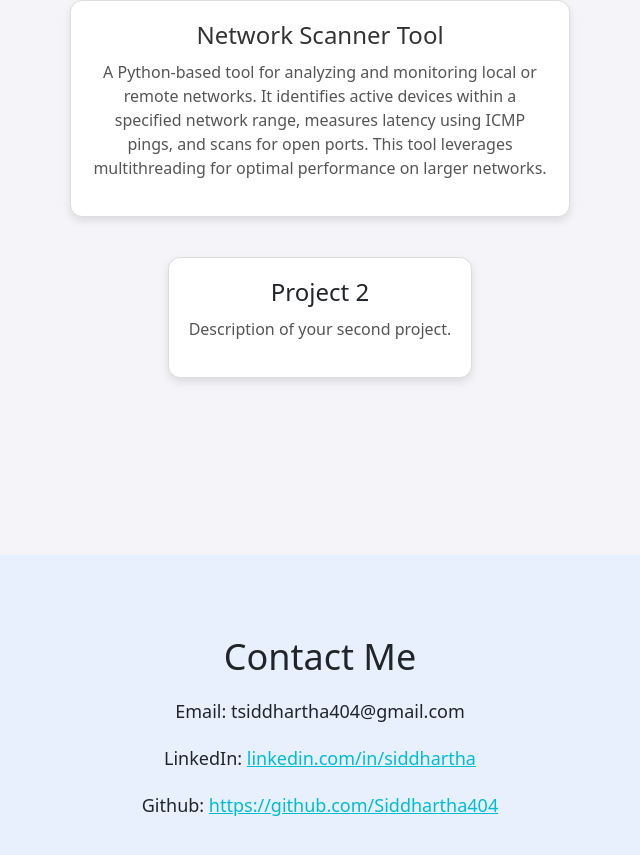
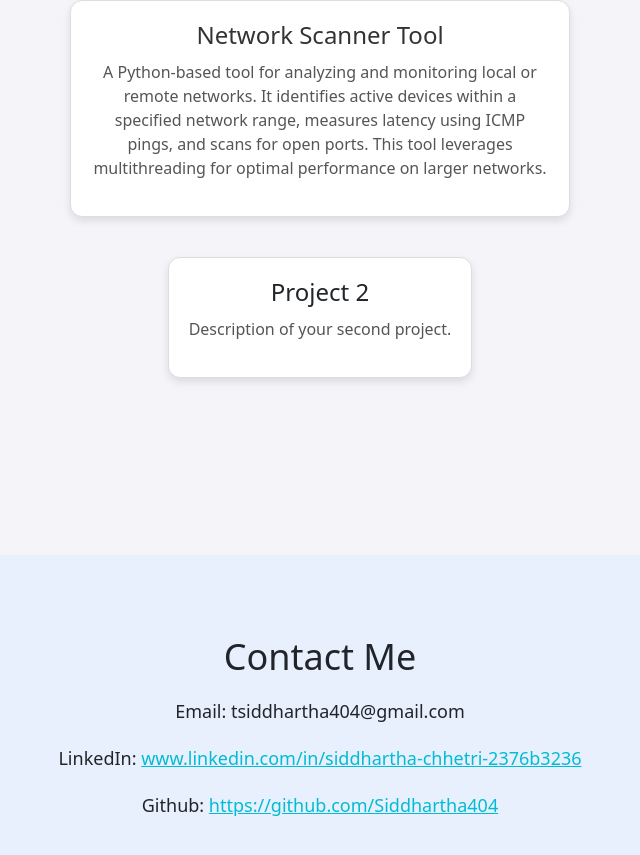
Before and after one commit to Siddhartha404/My-Portfolio, a React (Create React App) app: page / in a window 1280 px wide. Shown: the part 1358-2213 px from the top of the page, without its empty margins (320-960 px from the left). Built offline with nearby package versions, Linux system fonts and the light colour scheme.

Commit message:
added linkedin link

```diff
--- a/src/components/Contact.js
+++ b/src/components/Contact.js
@@ -6,7 +6,7 @@ function Contact() {
     <section id="contact">
       <h2>Contact Me</h2>
       <p>Email: tsiddhartha404@gmail.com </p>
-      <p>LinkedIn: <a href="www.linkedin.com/in/siddhartha-chhetri-2376b3236" target="_blank" rel="noopener noreferrer">linkedin.com/in/siddhartha</a></p>
+      <p>LinkedIn: <a href="www.linkedin.com/in/siddhartha-chhetri-2376b3236" target="_blank" rel="noopener noreferrer">www.linkedin.com/in/siddhartha-chhetri-2376b3236</a></p>
       <p>Github: <a href="https://github.com/Siddhartha404" target="_blank" rel="noopener noreferrer"> https://github.com/Siddhartha404 </a></p>
     </section>
   );
```
